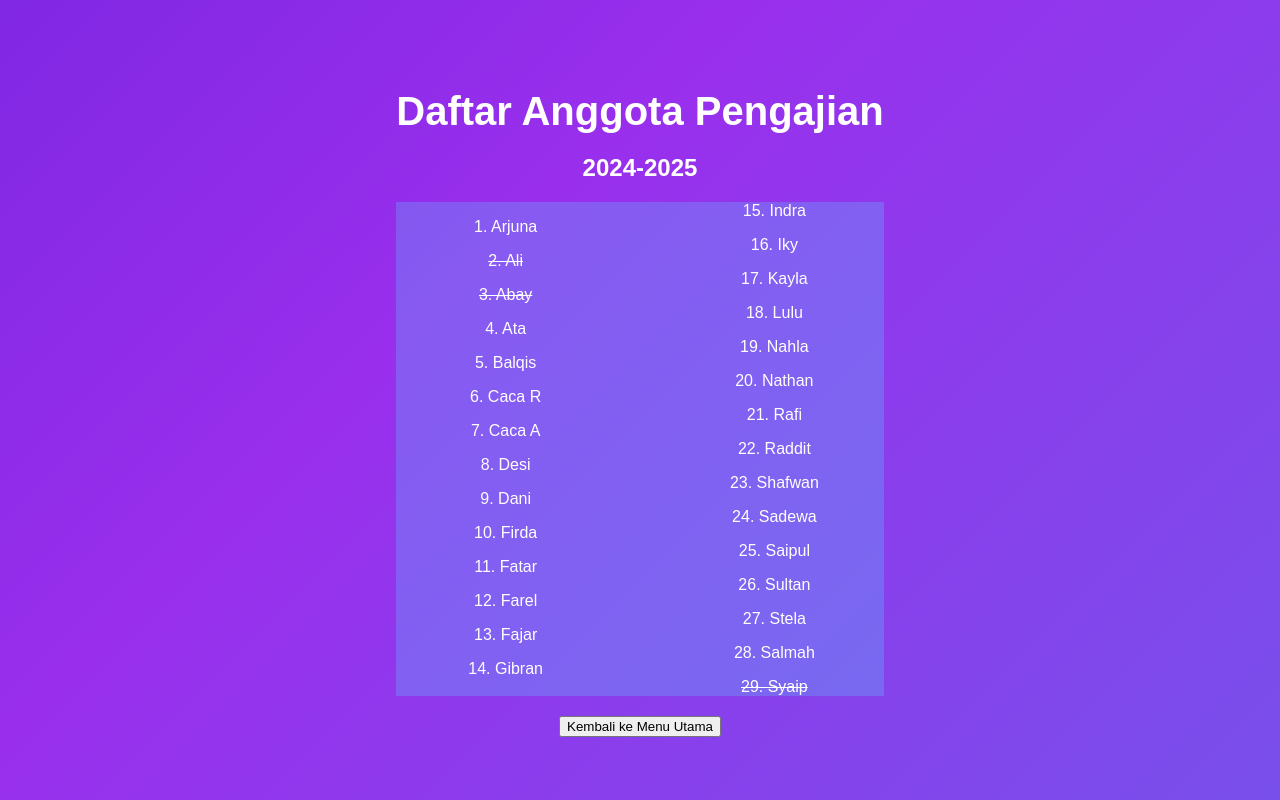
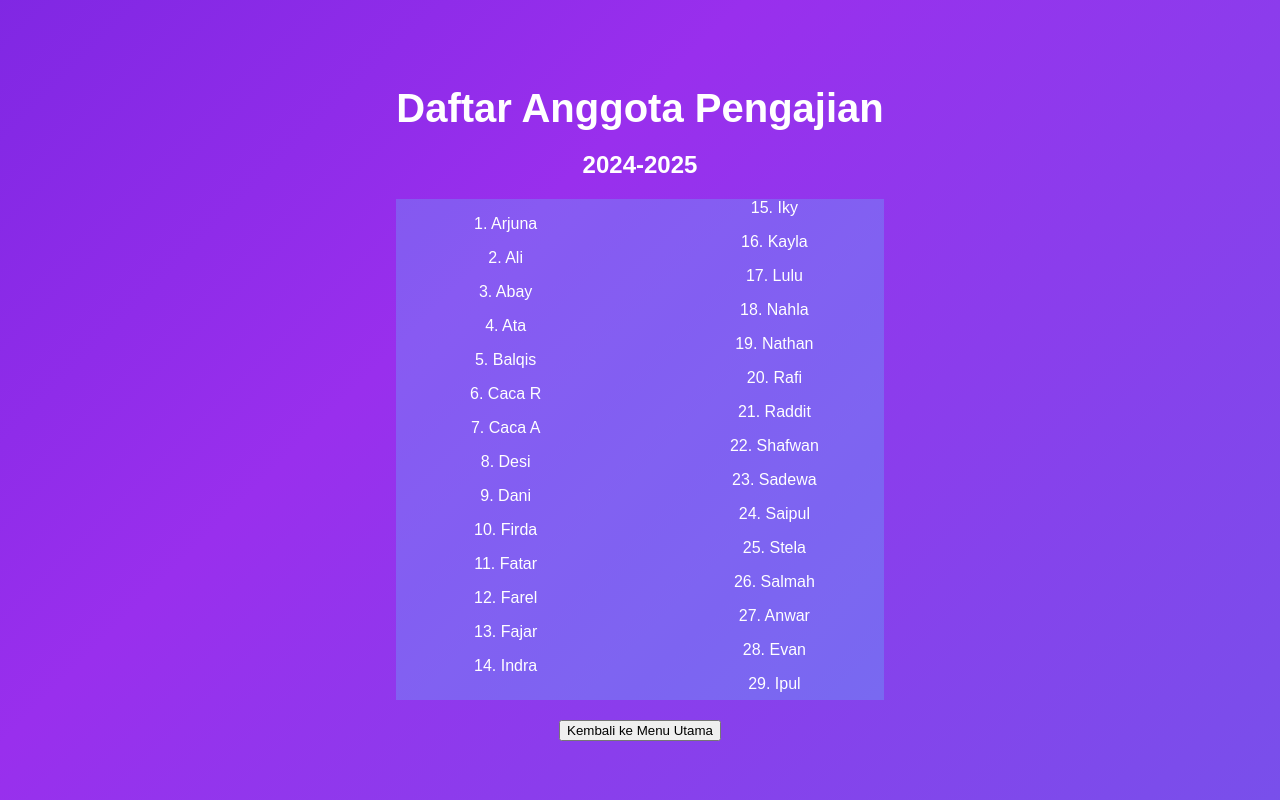
Before and after one commit to DaraOficcial/Al-Istiqomah, a plain HTML site: page anggota.html in a window 1280 px wide. Drawn offline with Linux system fonts and the light colour scheme.

Commit message:
Update anggota.html

```diff
--- a/anggota.html
+++ b/anggota.html
@@ -60,8 +60,8 @@
         <h2>2024-2025</h2>
         <div class="anggota">
             <p>1. Arjuna</p>
-            <s>2. Ali</s>
-            <p><s>3. Abay</s></p>
+            <p>2. Ali</p>
+            <p>3. Abay</p>
             <p>4. Ata</p>
             <p>5. Balqis</p>
             <p>6. Caca R</p>
@@ -72,22 +72,22 @@
             <p>11. Fatar</p>
             <p>12. Farel</p>
             <p>13. Fajar</p>
-            <p>14. Gibran</p>
-            <p>15. Indra</p>
-            <p>16. Iky</p>
-            <p>17. Kayla</p>
-            <p>18. Lulu</p>
-            <p>19. Nahla</p>
-            <p>20. Nathan</p>
-            <p>21. Rafi</p>
-            <p>22. Raddit</p>
-            <p>23. Shafwan</p>
-            <p>24. Sadewa</p>
-            <p>25. Saipul</p>
-            <p>26. Sultan</p>
-            <p>27. Stela</p>
-            <p>28. Salmah</p>
-            <s>29. Syaip</s>
+            <p>14. Indra</p>
+            <p>15. Iky</p>
+            <p>16. Kayla</p>
+            <p>17. Lulu</p>
+            <p>18. Nahla</p>
+            <p>19. Nathan</p>
+            <p>20. Rafi</p>
+            <p>21. Raddit</p>
+            <p>22. Shafwan</p>
+            <p>23. Sadewa</p>
+            <p>24. Saipul</p>
+            <p>25. Stela</p>
+            <p>26. Salmah</p>
+            <p>27. Anwar</p>
+            <p>28. Evan</p>
+            <p>29. Ipul</p>
         </div>
 
         <a href="Al-Istiqomah.html"><button>Kembali ke Menu Utama</button></a>
```
